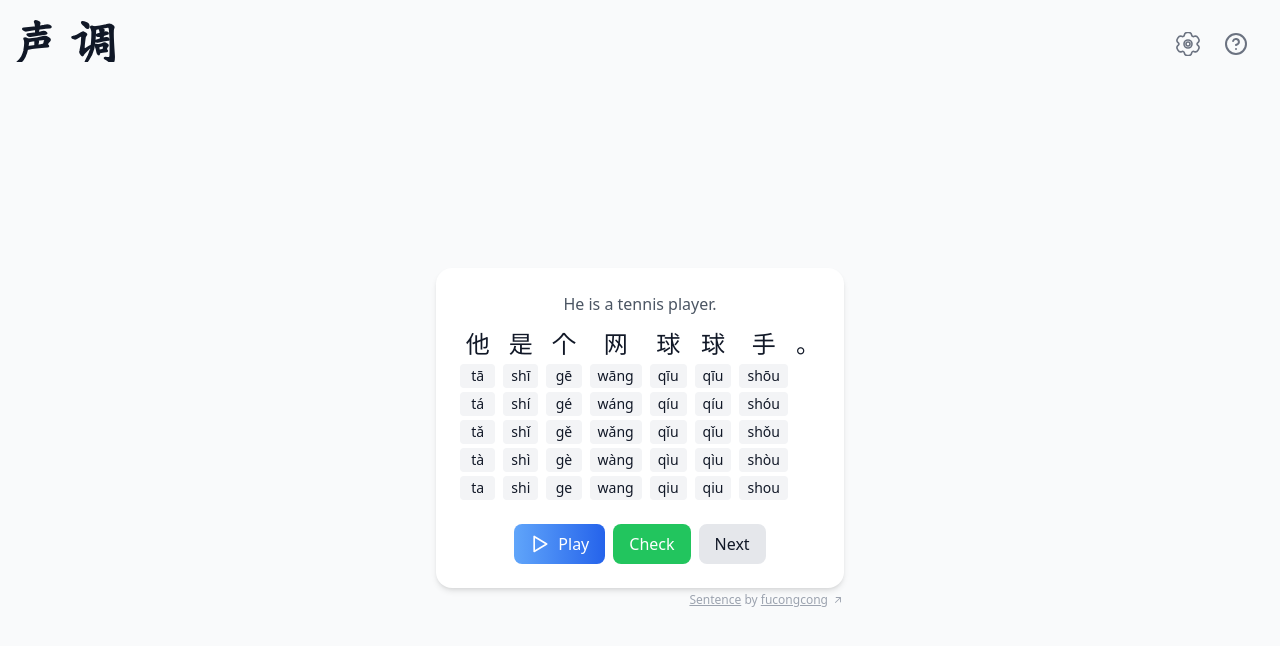
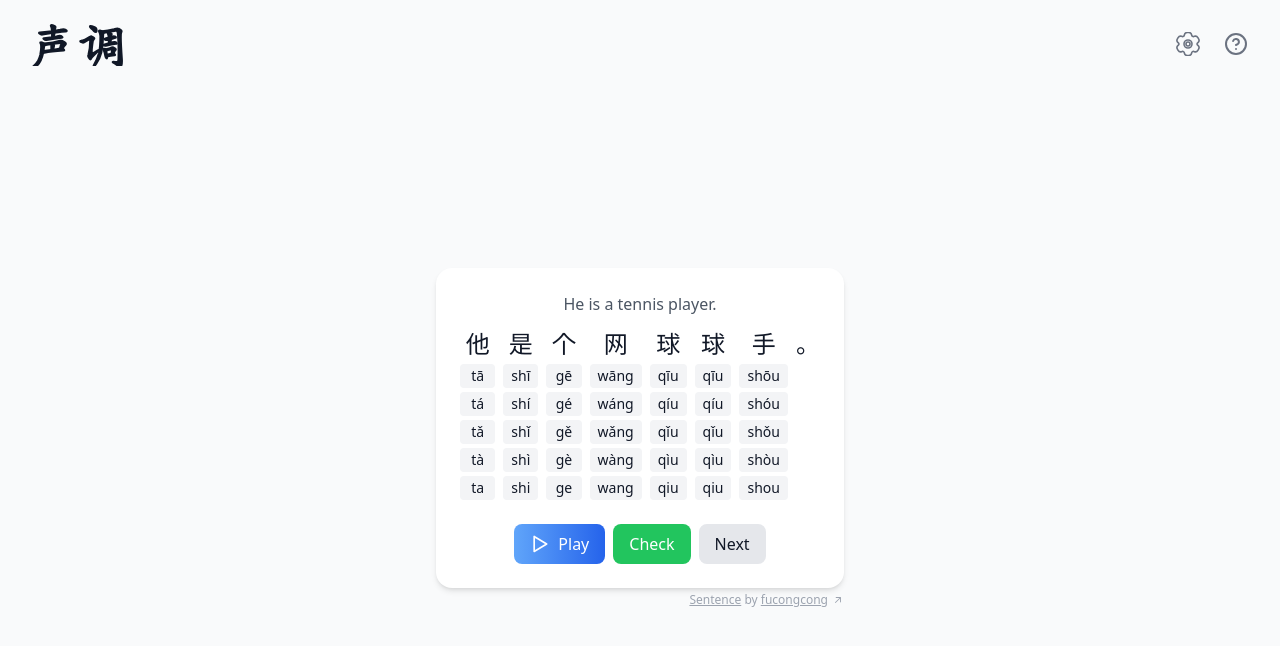
Before and after one commit to nestor98/mandarin_tones, a React (Vite) app in the folder mandarin-tone-practice/: page / in a window 1280 px wide. Shown: the top 646 px of the page. Built offline with nearby package versions, Linux system fonts and the light colour scheme.

Commit message:
tweak logo pos

```diff
--- a/mandarin-tone-practice/src/App.jsx
+++ b/mandarin-tone-practice/src/App.jsx
@@ -7,7 +7,7 @@ import AboutModal from './components/AboutModal';
 import data from './data/sentences_mandarin_english.json';
 
 
-import tiaoData from "./data/diao.json";
+import diaoData from "./data/diao.json";
 import shengData from "./data/sheng.json";
 
 import AnimatedCharacter from './components/chars/AnimatedCharacter.jsx';
@@ -72,9 +72,9 @@ export default function App() {
 
 
       {/* ─── Animated logo top-left ─── */}
-      <div className="absolute top-3 left-3 flex gap-2 items-center z-20">
+      <div className="absolute top-3 left-3 pl-4 pt-1 flex gap-0 items-center z-20">
         <AnimatedCharacter data={shengData} size={50} delay={.0} />
-        <AnimatedCharacter data={tiaoData} size={50} delay={1.8} />
+        <AnimatedCharacter data={diaoData} size={50} delay={1.8} />
       </div>
 
 
```
